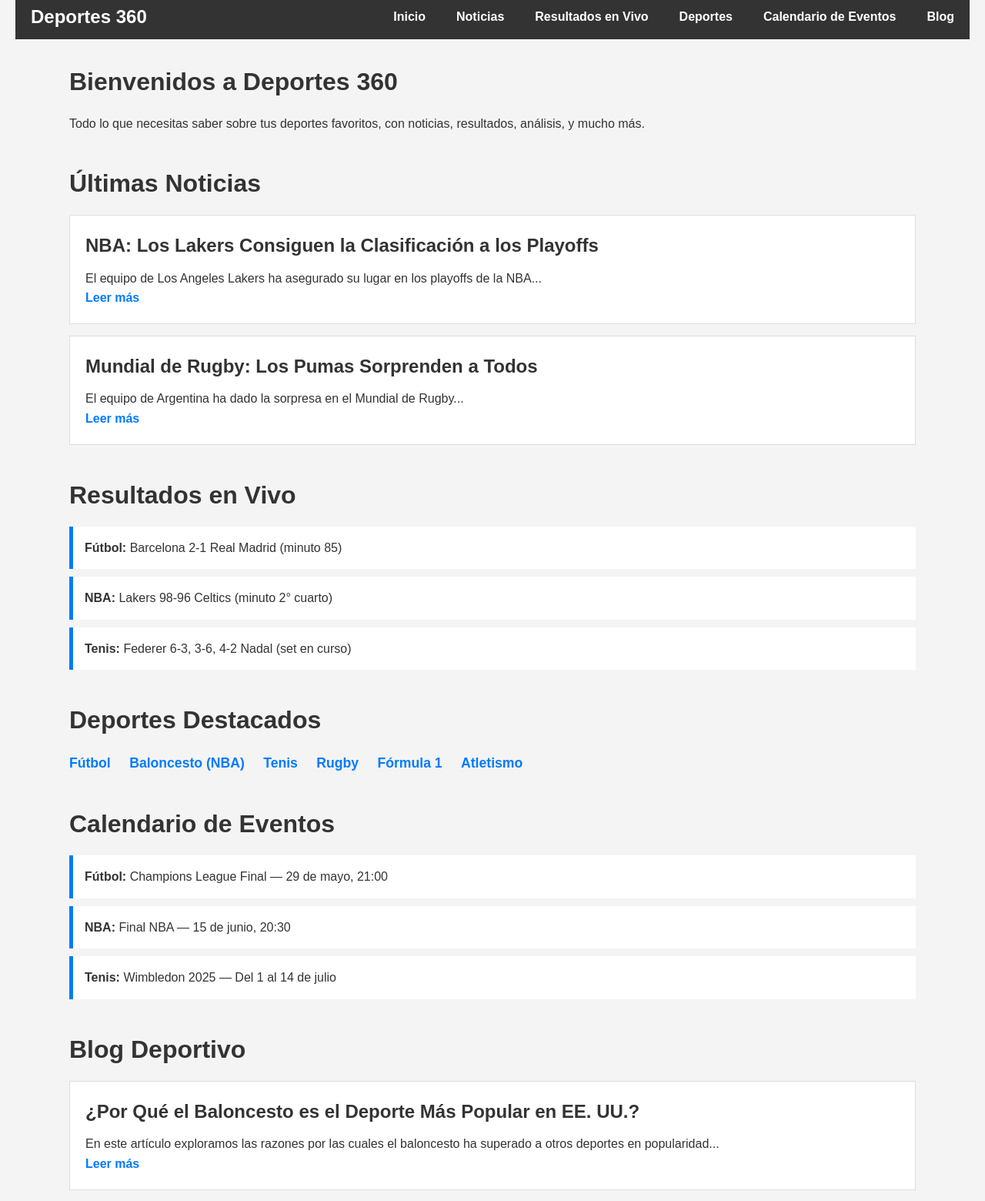
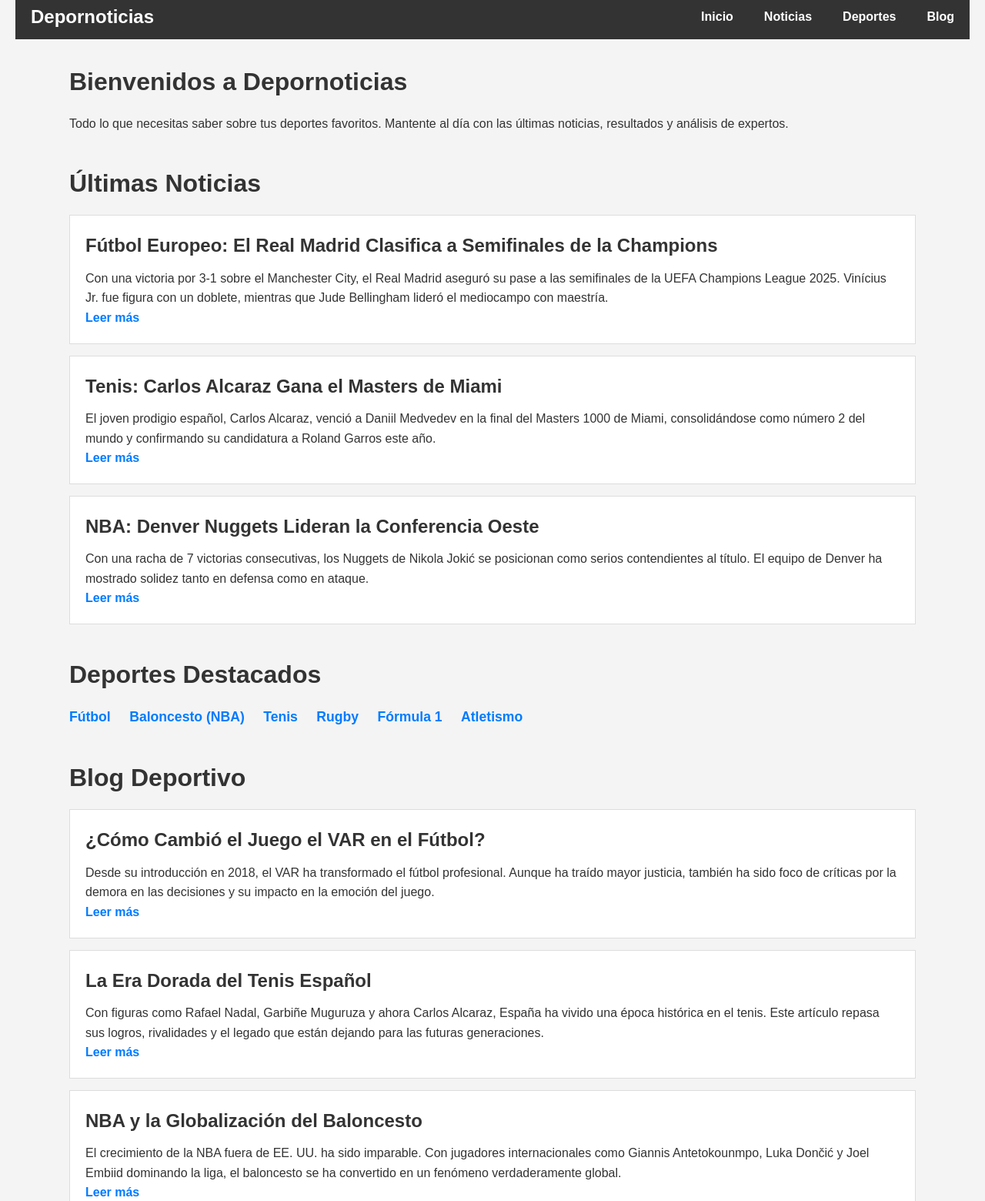
Before and after one commit to Jose-d01/Proyecto, a website: page index.html in a window 1280 px wide. Shown: the part 27-1587 px from the top of the page at 77% size. Drawn offline with Linux system fonts and the light colour scheme.

Commit message:
Actualizacion 1

```diff
--- a/index.html
+++ b/index.html
@@ -1,25 +1,23 @@
 <!DOCTYPE html>
 <html lang="es">
 <head>
-    <meta charset="UTF-8">
-    <meta name="viewport" content="width=device-width, initial-scale=1.0">
-    <meta http-equiv="X-UA-Compatible" content="ie=edge">
-    <title>Deportes 360</title>
-    <link rel="stylesheet" href="styles.css">
+    <meta charset="UTF-8" />
+    <meta name="viewport" content="width=device-width, initial-scale=1.0"/>
+    <meta http-equiv="X-UA-Compatible" content="ie=edge"/>
+    <title>Depornoticias</title>
+    <link rel="stylesheet" href="styles.css" />
 </head>
 <body>
     <!-- Header -->
     <header>
         <div class="logo">
-            <h1>Deportes 360</h1>
+            <h1>Depornoticias</h1>
         </div>
         <nav>
             <ul>
                 <li><a href="#inicio">Inicio</a></li>
                 <li><a href="#noticias">Noticias</a></li>
-                <li><a href="#resultados">Resultados en Vivo</a></li>
                 <li><a href="#deportes">Deportes</a></li>
-                <li><a href="#calendario">Calendario de Eventos</a></li>
                 <li><a href="#blog">Blog</a></li>
             </ul>
         </nav>
@@ -27,35 +25,36 @@
 
     <!-- Main Content -->
     <main>
-        <!-- Sección de Inicio -->
+        <!-- Inicio -->
         <section id="inicio">
-            <h2>Bienvenidos a Deportes 360</h2>
-            <p>Todo lo que necesitas saber sobre tus deportes favoritos, con noticias, resultados, análisis, y mucho más.</p>
+            <h2>Bienvenidos a Depornoticias</h2>
+            <p>Todo lo que necesitas saber sobre tus deportes favoritos. Mantente al día con las últimas noticias, resultados y análisis de expertos.</p>
         </section>
 
-        <!-- Sección de Noticias -->
+        <!-- Noticias -->
         <section id="noticias">
             <h2>Últimas Noticias</h2>
+
             <article>
-                <h3>NBA: Los Lakers Consiguen la Clasificación a los Playoffs</h3>
-                <p>El equipo de Los Angeles Lakers ha asegurado su lugar en los playoffs de la NBA...</p>
+                <h3>Fútbol Europeo: El Real Madrid Clasifica a Semifinales de la Champions</h3>
+                <p>Con una victoria por 3-1 sobre el Manchester City, el Real Madrid aseguró su pase a las semifinales de la UEFA Champions League 2025. Vinícius Jr. fue figura con un doblete, mientras que Jude Bellingham lideró el mediocampo con maestría.</p>
                 <a href="#">Leer más</a>
             </article>
+
             <article>
-                <h3>Mundial de Rugby: Los Pumas Sorprenden a Todos</h3>
-                <p>El equipo de Argentina ha dado la sorpresa en el Mundial de Rugby...</p>
+                <h3>Tenis: Carlos Alcaraz Gana el Masters de Miami</h3>
+                <p>El joven prodigio español, Carlos Alcaraz, venció a Daniil Medvedev en la final del Masters 1000 de Miami, consolidándose como número 2 del mundo y confirmando su candidatura a Roland Garros este año.</p>
+                <a href="#">Leer más</a>
+            </article>
+
+            <article>
+                <h3>NBA: Denver Nuggets Lideran la Conferencia Oeste</h3>
+                <p>Con una racha de 7 victorias consecutivas, los Nuggets de Nikola Jokić se posicionan como serios contendientes al título. El equipo de Denver ha mostrado solidez tanto en defensa como en ataque.</p>
                 <a href="#">Leer más</a>
             </article>
         </section>
 
-        <!-- Sección de Resultados en Vivo -->
-        <section id="resultados">
-            <h2>Resultados en Vivo</h2>
-            <p><strong>Fútbol:</strong> Barcelona 2-1 Real Madrid (minuto 85)</p>
-            <p><strong>NBA:</strong> Lakers 98-96 Celtics (minuto 2° cuarto)</p>
-            <p><strong>Tenis:</strong> Federer 6-3, 3-6, 4-2 Nadal (set en curso)</p>
-        </section>
-
+        <!-- Deportes -->
         <section id="deportes">
             <h2>Deportes Destacados</h2>
             <ul>
@@ -68,39 +67,43 @@
             </ul>
         </section>
 
-        <section id="calendario">
-            <h2>Calendario de Eventos</h2>
-            <p><strong>Fútbol:</strong> Champions League Final — 29 de mayo, 21:00</p>
-            <p><strong>NBA:</strong> Final NBA — 15 de junio, 20:30</p>
-            <p><strong>Tenis:</strong> Wimbledon 2025 — Del 1 al 14 de julio</p>
-        </section>
-
+        <!-- Blog -->
         <section id="blog">
             <h2>Blog Deportivo</h2>
+
             <article>
-                <h3>¿Por Qué el Baloncesto es el Deporte Más Popular en EE. UU.?</h3>
-                <p>En este artículo exploramos las razones por las cuales el baloncesto ha superado a otros deportes en popularidad...</p>
+                <h3>¿Cómo Cambió el Juego el VAR en el Fútbol?</h3>
+                <p>Desde su introducción en 2018, el VAR ha transformado el fútbol profesional. Aunque ha traído mayor justicia, también ha sido foco de críticas por la demora en las decisiones y su impacto en la emoción del juego.</p>
                 <a href="#">Leer más</a>
             </article>
+
             <article>
-                <h3>La Historia del Rugby y Su Expansión Global</h3>
-                <p>El rugby ha crecido significativamente en popularidad. En este post te contamos cómo llegó a ser uno de los deportes más importantes...</p>
+                <h3>La Era Dorada del Tenis Español</h3>
+                <p>Con figuras como Rafael Nadal, Garbiñe Muguruza y ahora Carlos Alcaraz, España ha vivido una época histórica en el tenis. Este artículo repasa sus logros, rivalidades y el legado que están dejando para las futuras generaciones.</p>
+                <a href="#">Leer más</a>
+            </article>
+
+            <article>
+                <h3>NBA y la Globalización del Baloncesto</h3>
+                <p>El crecimiento de la NBA fuera de EE. UU. ha sido imparable. Con jugadores internacionales como Giannis Antetokounmpo, Luka Dončić y Joel Embiid dominando la liga, el baloncesto se ha convertido en un fenómeno verdaderamente global.</p>
                 <a href="#">Leer más</a>
             </article>
         </section>
     </main>
 
+    <!-- Footer -->
     <footer>
-        <p>&copy; 2025 Deportes 360. Todos los derechos reservados.</p>
+        <p>&copy; 2025 Depornoticias. Todos los derechos reservados.</p>
         <p>
             <a href="#">Política de privacidad</a> |
             <a href="#">Términos de uso</a>
         </p>
         <p>
             Síguenos en nuestras redes sociales:
-            <a href="#">Instagram</a> | <a href="#">Twitter</a> | <a href="#">Facebook</a>
+            <a href="#">Instagram</a> |
+            <a href="#">Twitter</a> |
+            <a href="#">Facebook</a>
         </p>
     </footer>
-
 </body>
 </html>
```
